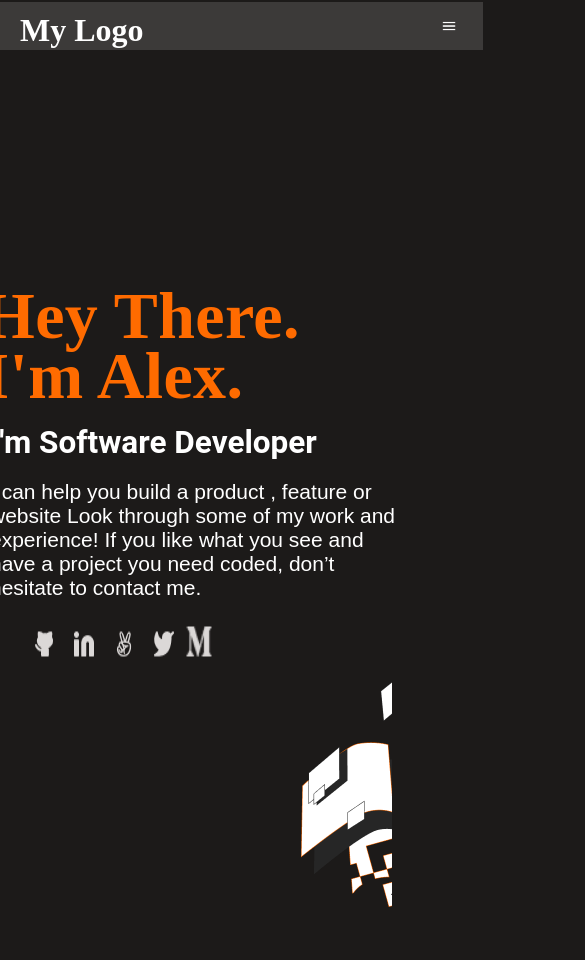
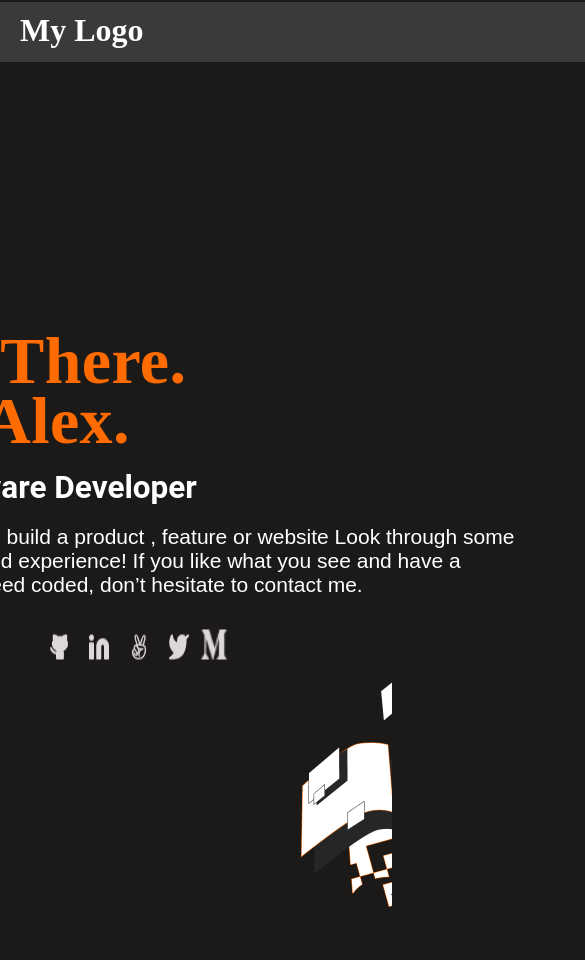
Before and after one commit to gedyzed/project1, a plain HTML site: page index.html in a window 390 px wide. Shown: the part 52-1012 px from the top of the page, 585 px wide, since content can reach past the window. Drawn offline with Linux system fonts and the light colour scheme.

Commit message:
Update style.css

```diff
--- a/style.css
+++ b/style.css
@@ -3,7 +3,7 @@
     padding : 0;
     box-sizing: border-box;
 }
-@media screen and (max-width:500px){
+@media screen and (max-width:768px){
     body{
         background-color:#1C1A19 ;
     }
@@ -12,10 +12,10 @@
     justify-content: space-between;
     background-color:#3C3A39;
     padding:10px 20px;
-    width:483px;
-    height:48px;
+    width:650px;
+    height:60px;
     top:44px;
-    color:#ffffff
+    color:#ffffff;
 }
 .body{
     display:flex;
@@ -38,7 +38,7 @@
 }
 .div1{
     color:#FF6B00;
-    width: 423px;
+    width: 650px;
     height: 130px;
     font-family:'Crete Round', serif;
     font-size: 33px;
@@ -47,7 +47,7 @@
     letter-spacing: 0.35px;
 }
 .div2{
-    width: 410px;
+    width: 650px;
     height: 40px;
     font-size:21px;
     font-family: 'Roboto',sans-serif;
@@ -67,16 +67,17 @@ bottom: -95px;
 }
 .dicon{
     width: 200px;
-    height: 40px;
+    height: 20px;
     display: flex;
     justify-self: space-between;
     align-self: flex-start;
     bottom:-50px;
+    padding: 15px;
 
 }
 p{
-    width:410px;
-    Height:127px;
+    width:650px;
+    Height:70px;
     line-height:30px;
     font-size: 21px;
     font-weight: 400;
```
